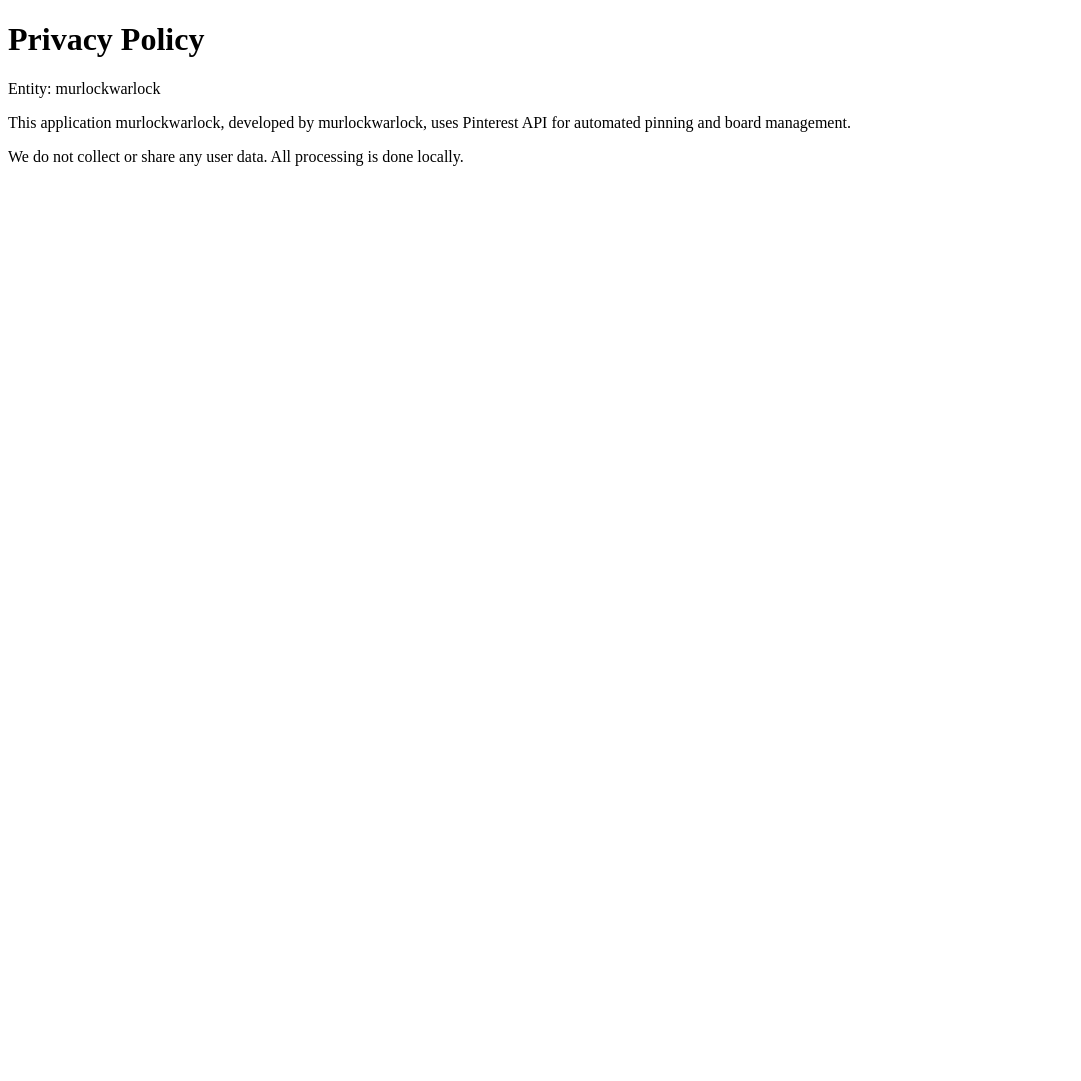
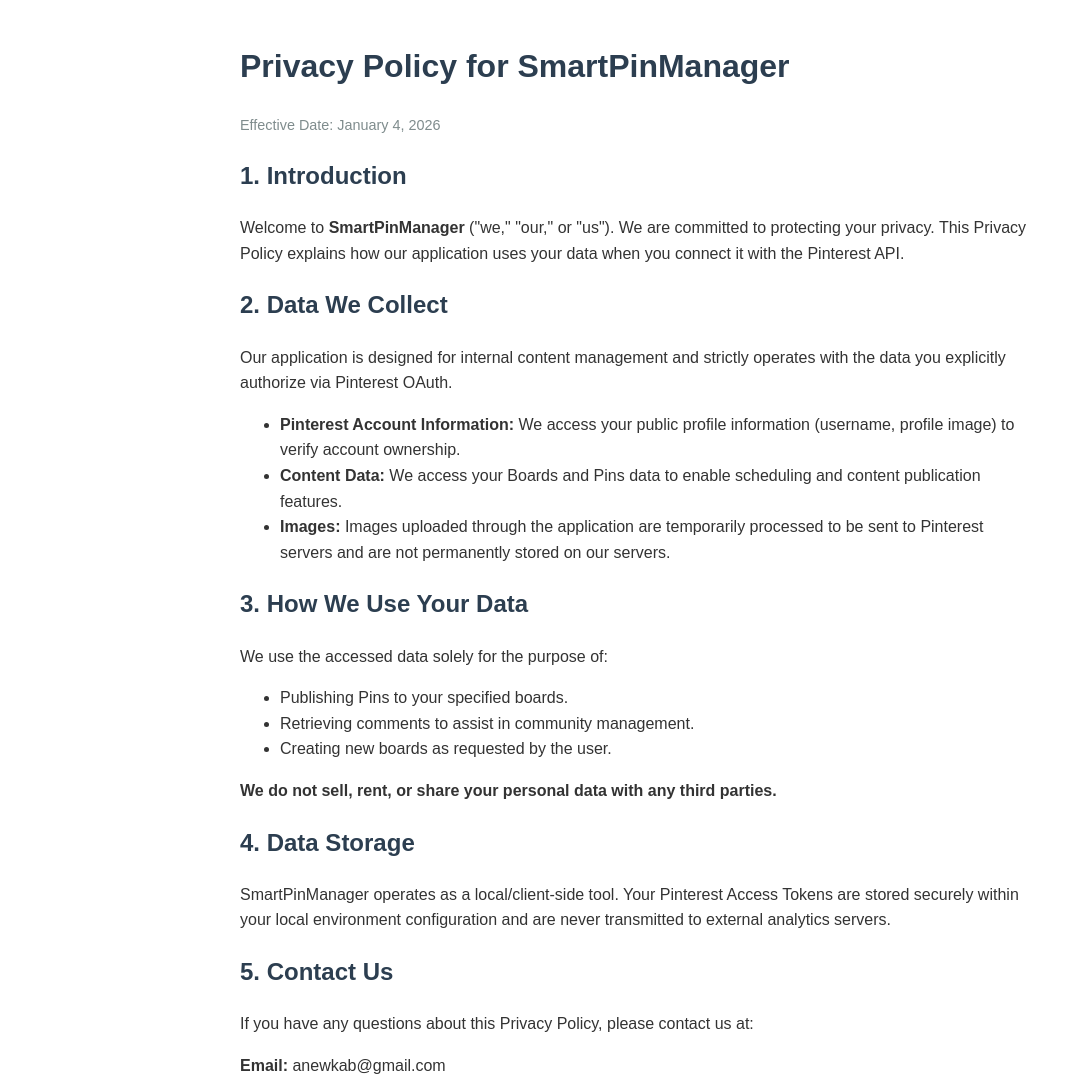
Before and after one commit to murlockwarlock/smartpinmanager, a plain HTML site: page privacy-policy.html in a window 1280 px wide. Shown: the whole page, without its empty margins (0-1081 px from the left). Before the commit the page ends 800 px from the top, so only its background shows below. Drawn offline with Linux system fonts and the light colour scheme.

Commit message:
Update privacy-policy.html

```diff
--- a/privacy-policy.html
+++ b/privacy-policy.html
@@ -2,12 +2,43 @@
 <html lang="en">
 <head>
     <meta charset="UTF-8">
-    <title>Privacy Policy - murlockwarlock</title>
+    <meta name="viewport" content="width=device-width, initial-scale=1.0">
+    <title>Privacy Policy - SmartPinManager</title>
+    <style>
+        body { font-family: sans-serif; line-height: 1.6; max-width: 800px; margin: 0 auto; padding: 20px; color: #333; }
+        h1, h2 { color: #2c3e50; }
+        .date { color: #7f8c8d; font-size: 0.9em; }
+    </style>
 </head>
 <body>
-    <h1>Privacy Policy</h1>
-    <p>Entity: murlockwarlock</p>
-    <p>This application murlockwarlock, developed by murlockwarlock, uses Pinterest API for automated pinning and board management.</p>
-    <p>We do not collect or share any user data. All processing is done locally.</p>
+    <h1>Privacy Policy for SmartPinManager</h1>
+    <p class="date">Effective Date: January 4, 2026</p>
+
+    <h2>1. Introduction</h2>
+    <p>Welcome to <strong>SmartPinManager</strong> ("we," "our," or "us"). We are committed to protecting your privacy. This Privacy Policy explains how our application uses your data when you connect it with the Pinterest API.</p>
+
+    <h2>2. Data We Collect</h2>
+    <p>Our application is designed for internal content management and strictly operates with the data you explicitly authorize via Pinterest OAuth.</p>
+    <ul>
+        <li><strong>Pinterest Account Information:</strong> We access your public profile information (username, profile image) to verify account ownership.</li>
+        <li><strong>Content Data:</strong> We access your Boards and Pins data to enable scheduling and content publication features.</li>
+        <li><strong>Images:</strong> Images uploaded through the application are temporarily processed to be sent to Pinterest servers and are not permanently stored on our servers.</li>
+    </ul>
+
+    <h2>3. How We Use Your Data</h2>
+    <p>We use the accessed data solely for the purpose of:</p>
+    <ul>
+        <li>Publishing Pins to your specified boards.</li>
+        <li>Retrieving comments to assist in community management.</li>
+        <li>Creating new boards as requested by the user.</li>
+    </ul>
+    <p><strong>We do not sell, rent, or share your personal data with any third parties.</strong></p>
+
+    <h2>4. Data Storage</h2>
+    <p>SmartPinManager operates as a local/client-side tool. Your Pinterest Access Tokens are stored securely within your local environment configuration and are never transmitted to external analytics servers.</p>
+
+    <h2>5. Contact Us</h2>
+    <p>If you have any questions about this Privacy Policy, please contact us at:</p>
+    <p><strong>Email:</strong> anewkab@gmail.com</p>
 </body>
 </html>
```
